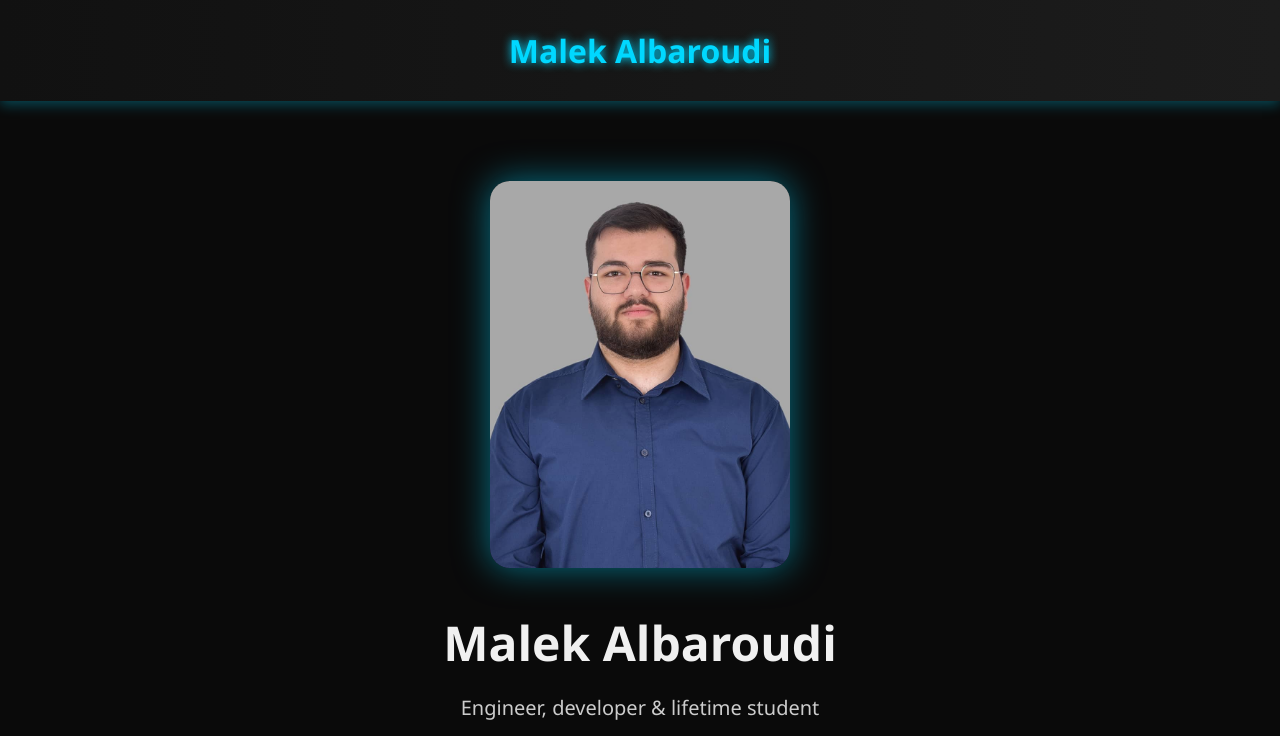
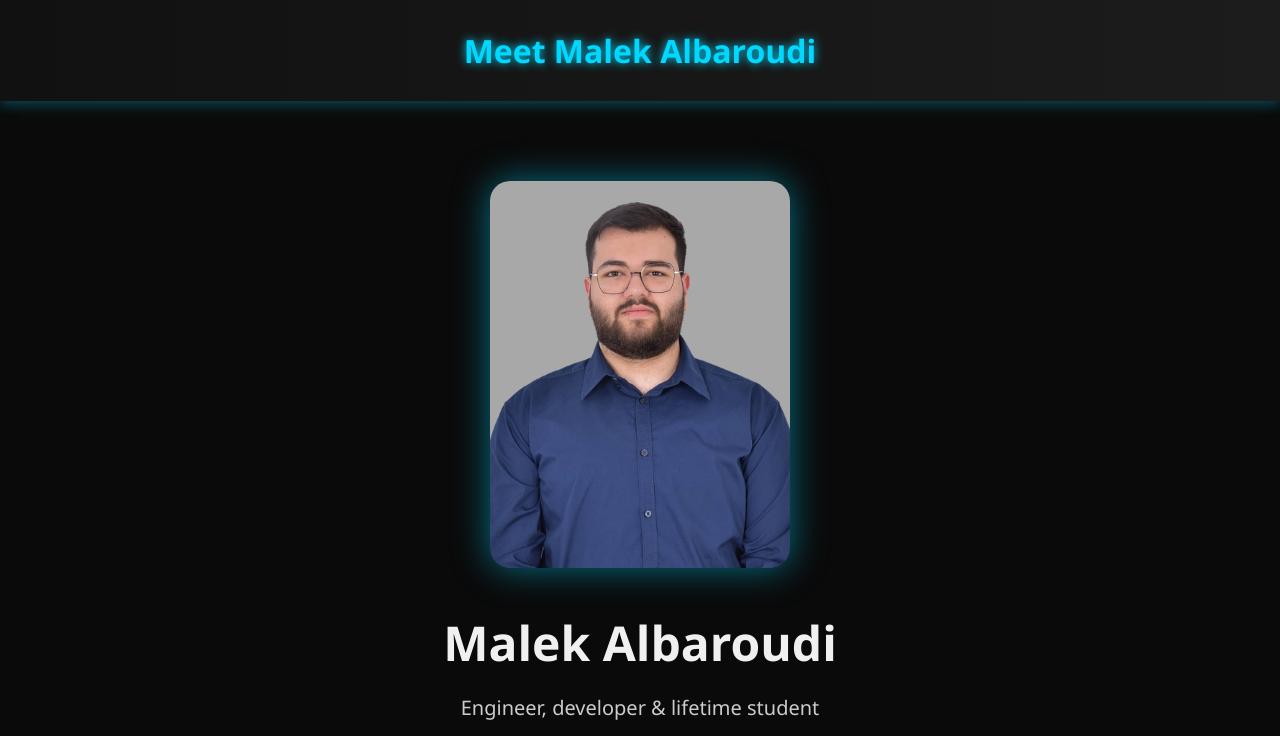
Before and after one commit to TurtleZK/malek-website, a plain HTML site: page index.html in a window 1280 px wide. Shown: the top 736 px of the page. Drawn offline with Linux system fonts and the light colour scheme.

Commit message:
Updated glowing header text

```diff
--- a/index.html
+++ b/index.html
@@ -2,7 +2,7 @@
 <html lang="en">
 <head>
   <meta charset="UTF-8" />
-  <title>Meet Malek Albaroudi</title>
+  <title>Made from scratch!</title>
   <link rel="stylesheet" href="style.css" />
   <link rel="stylesheet" href="https://cdnjs.cloudflare.com/ajax/libs/font-awesome/6.5.0/css/all.min.css" />
 </head>
@@ -10,7 +10,7 @@
 
   <!-- Header Section -->
   <header>
-    <div class="logo glow-title">Malek Albaroudi</div>
+    <div class="logo glow-title">Meet Malek Albaroudi</div>
   </header>
 
   <!-- Section -->
```
